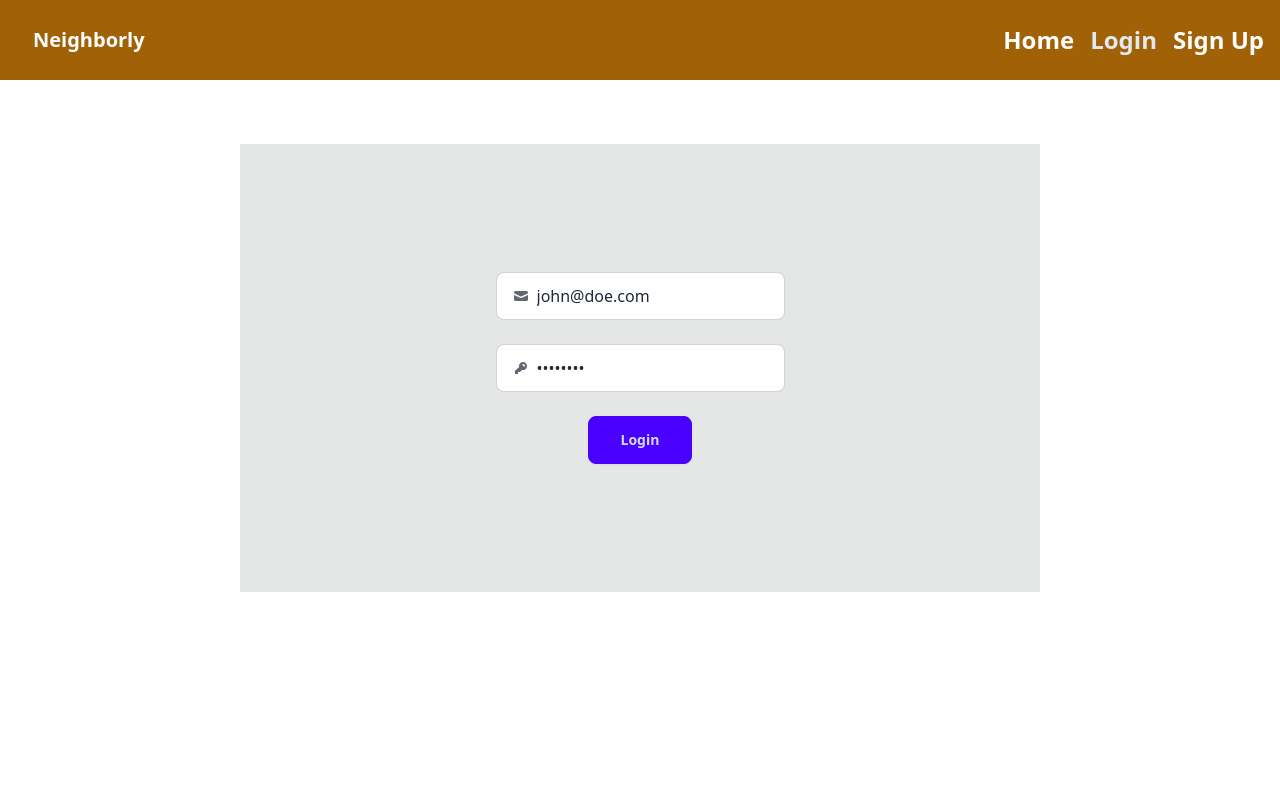
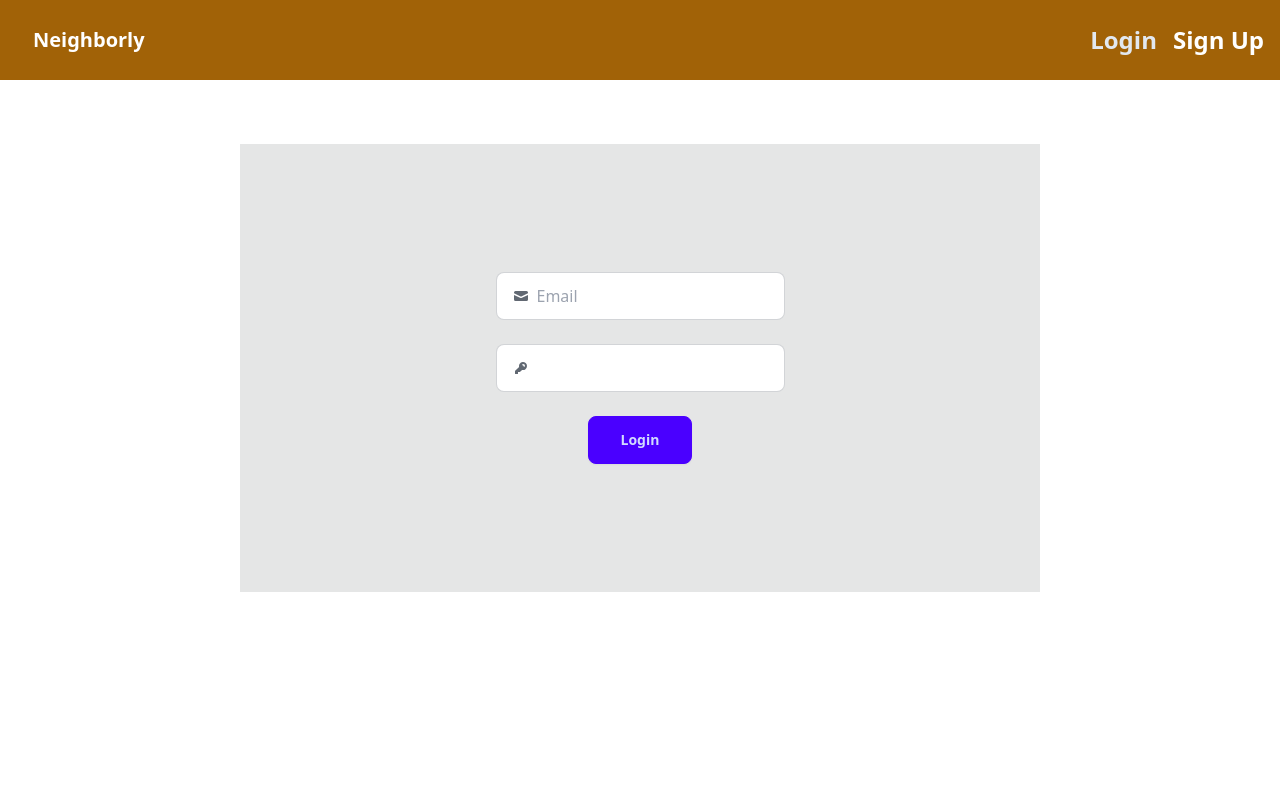
Before and after one commit to hexzoner/fe-neighborly, a React (Vite) app: page /login in a window 1280 px wide. Shown: the top 800 px of the page. Built offline with nearby package versions, Linux system fonts and the light colour scheme.

Commit message:
navbar styling and welcome userName

```diff
--- a/src/components/AuthContext.jsx
+++ b/src/components/AuthContext.jsx
@@ -68,8 +68,8 @@ export const AuthProvider = ({ children }) => {
       .then((res) => {
         console.log(res.data);
         // console.log("Cookies after signup:", document.cookie);
-        storeToken(res.data);
-        setUserInfo(res.data);
+        storeToken(res.data.token);
+        setUserInfo(res.data.user);
       })
       .catch((err) => {
         console.log(err);
--- a/src/components/Home.jsx
+++ b/src/components/Home.jsx
@@ -1,8 +1,6 @@
 import React, { useEffect, useState } from "react";
 import { useNavigate } from "react-router-dom";
 import Card from "./Card";
-
-
 
 const Home = () => {
   const [posts, setPosts] = useState([]);
@@ -14,9 +12,7 @@ const Home = () => {
 
   async function fetchAllPosts(limit = 100) {
     try {
-      const response = await fetch(
-        `http://localhost:8080/posts`,
-      );
+      const response = await fetch(`http://localhost:5050/posts`);
       const data = await response.json();
       setPosts(data);
     } catch (error) {
@@ -24,12 +20,9 @@ const Home = () => {
     }
   }
 
-
   function filterPosts(e) {
     const filter = e.target.value.toUpperCase();
-    const filteredPosts = posts.filter((post) =>
-      post.name.toUpperCase().startsWith(filter),
-    );
+    const filteredPosts = posts.filter((post) => post.name.toUpperCase().startsWith(filter));
     if (filteredPosts.length === 0) {
       alert("No Post found");
     } else {
@@ -44,14 +37,7 @@ const Home = () => {
   return (
     <div>
       <div className="my-4 w-full p-4">
-        <input
-          id="search"
-          type="text"
-          placeholder="Search"
-          onChange={filterPosts}
-          className="rounded-lg border-2 p-2 w-full"
-        />
-
+        <input id="search" type="text" placeholder="Search" onChange={filterPosts} className="rounded-lg border-2 p-2 w-full" />
       </div>
 
       <ul id="postList" className="flex flex-wrap justify-center">
--- a/src/components/Login.jsx
+++ b/src/components/Login.jsx
@@ -4,7 +4,7 @@ import { Navigate } from "react-router-dom";
 
 export default function Login() {
   const { login, userInfo } = useContext(AuthContext);
-  const [loginData, setLoginData] = useState({ email: "john@doe.com", password: "12345678" });
+  const [loginData, setLoginData] = useState({ email: "", password: "" });
 
   function handleChange(e) {
     setLoginData({ ...loginData, [e.target.name]: e.target.value });
--- a/src/components/Navbar.jsx
+++ b/src/components/Navbar.jsx
@@ -4,7 +4,7 @@ import { AuthContext } from "./AuthContext";
 
 export default function Navbar() {
   const { userInfo, logout } = useContext(AuthContext);
-  // console.log("Navbar.jsx: userInfo: ", userInfo);
+  console.log("Navbar.jsx: userInfo: ", userInfo);
   document.querySelector("html").setAttribute("data-theme", "light");
   return (
     <header className="bg-yellow-700 p-4 text-white">
@@ -14,17 +14,16 @@ export default function Navbar() {
             Neighborly
           </NavLink>
         </div>
+        {userInfo && (
+          <div>
+            <p className="text-2xl">Welcome, {userInfo.firstName}</p>
+          </div>
+        )}
         <nav>
-          <ul className="flex space-x-4 font-semibold">
-            <li>
-              <NavLink to="/" href="index.html" className={({ isActive }) => (isActive ? "text-slate-200 text-2xl hover:underline hover:underline-offset-4" : "text-white text-2xl hover:underline hover:underline-offset-4")}>
-                Home
-              </NavLink>
-            </li>
+          <ul className="flex space-x-4 font-semibold items-center">
             {userInfo && (
               <li>
-
-                <NavLink to="myposts" className={({ isActive }) => (isActive ? "underline " : "")}>
+                <NavLink to="myposts" className={({ isActive }) => (isActive ? "underline text-2xl hover:underline" : "text-2xl hover:underline")}>
                   My Posts
                 </NavLink>
               </li>
@@ -33,28 +32,37 @@ export default function Navbar() {
             {!userInfo && (
               <>
                 <li>
-                  <NavLink to="login" className={({ isActive }) => (isActive ? "text-slate-200 text-2xl hover:underline hover:underline-offset-4" :
-                    "text-white text-2xl hover:underline hover:underline-offset-4")}>
+                  <NavLink
+                    to="login"
+                    className={({ isActive }) =>
+                      isActive
+                        ? "text-slate-200 text-2xl hover:underline hover:underline-offset-4"
+                        : "text-white text-2xl hover:underline hover:underline-offset-4"
+                    }>
                     Login
                   </NavLink>
                 </li>
                 <li>
-
-                  <NavLink to="signup" className={({ isActive }) => (isActive ? "text-slate-200 text-2xl hover:underline hover:underline-offset-4" :
-                    "text-white text-2xl hover:underline hover:underline-offset-4")}>
+                  <NavLink
+                    to="signup"
+                    className={({ isActive }) =>
+                      isActive
+                        ? "text-slate-200 text-2xl hover:underline hover:underline-offset-4"
+                        : "text-white text-2xl hover:underline hover:underline-offset-4"
+                    }>
                     Sign Up
                   </NavLink>
                 </li>
               </>
             )}
             {userInfo && (
-              <button onClick={logout} className="">
+              <button onClick={logout} className="text-2xl hover:underline">
                 Logout
               </button>
             )}
           </ul>
         </nav>
       </div>
-    </header >
+    </header>
   );
 }
```
